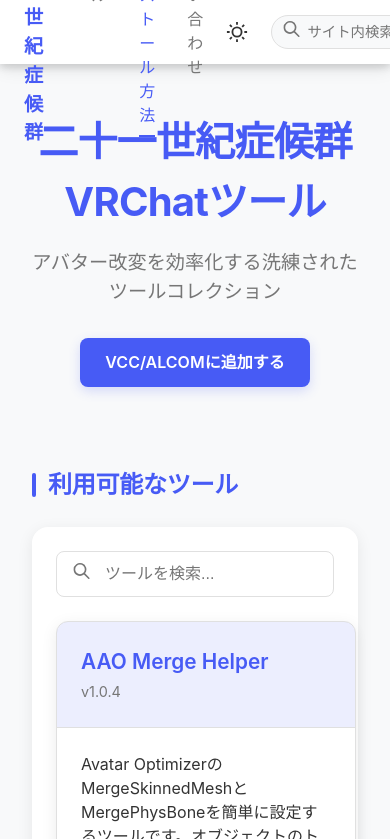
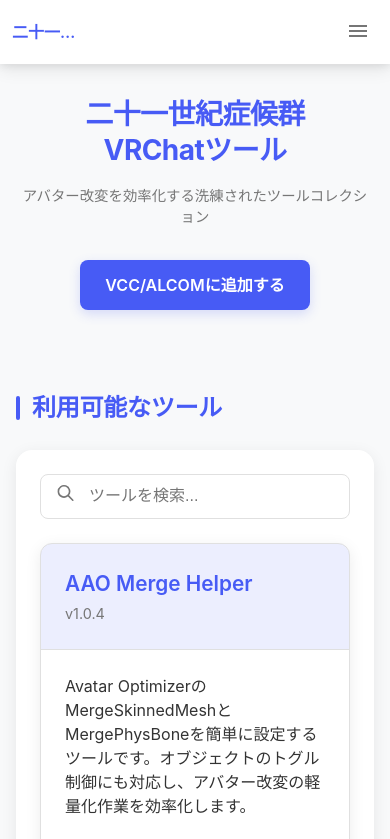
Before and after one commit to I21I/webtest, a plain HTML site: page index.html in a window 390 px wide. Shown: the top 839 px of the page. Drawn offline with Linux system fonts and the light colour scheme.

Commit message:
Update layout.css

```diff
--- a/css/layout.css
+++ b/css/layout.css
@@ -68,6 +68,7 @@ header {
     align-items: center;
     padding: 0 1.5rem;
     transition: all 0.3s ease;
+    box-sizing: border-box; /* 追加: ボックスサイズを保証 */
 }
 
 .header-left {
@@ -117,7 +118,15 @@ header {
     box-shadow: 0 4px 8px var(--shadow-color);
     z-index: 999;
     transform: translateY(-100%);
-    transition: transform var(--menu-transition) ease;
+    opacity: 0; /* 追加 */
+    visibility: hidden; /* 追加 */
+    transition: transform 0.3s ease, opacity 0.3s ease, visibility 0.3s ease;
+}
+
+.mobile-menu.active {
+    transform: translateY(0);
+    opacity: 1; /* 追加 */
+    visibility: visible; /* 追加 */
 }
 
 .mobile-menu-search {
@@ -133,8 +142,11 @@ header {
     border: 1px solid var(--border-color);
     background-color: var(--background-color);
     color: var(--text-color);
+    font-size: 0.95rem; /* 追加 */
+    transition: all 0.3s ease; /* 追加 */
+}
 
-    .mobile-menu-search-input:focus {
+.mobile-menu-search-input:focus {
     outline: none;
     border-color: var(--primary-color);
     box-shadow: 0 0 0 3px var(--primary-light);
@@ -201,6 +213,10 @@ header {
 }
 
 @media (max-width: 900px) {
+    .header {
+        padding: 0 1rem; /* ヘッダーの横パディングを調整 */
+    }
+
     .header-nav {
         display: none;
     }
@@ -215,6 +231,15 @@ header {
 
     .menu-button {
         display: block;
+        margin-left: auto; /* 右端に配置 */
+    }
+
+    /* モバイルメニューをアクティブでない限り非表示に */
+    .mobile-menu:not(.active) {
+        display: block;
+        transform: translateY(-100%);
+        opacity: 0;
+        visibility: hidden;
     }
 }
 
@@ -236,3 +261,33 @@ header {
         grid-template-columns: 1fr;
     }
 }
+
+/* スマホサイズ特有の調整 */
+@media (max-width: 480px) {
+    .header {
+        padding: 0 0.75rem; /* さらに狭く */
+    }
+
+    .site-title {
+        font-size: 1rem;
+        max-width: 60%; /* タイトルが長すぎる場合に切り詰め */
+        overflow: hidden;
+        text-overflow: ellipsis;
+        white-space: nowrap;
+    }
+
+    .container {
+        padding: 1rem;
+        padding-top: calc(var(--header-height) + 1rem);
+    }
+
+    h1 {
+        font-size: 1.75rem;
+        word-break: keep-all; /* 日本語タイトルの改行を調整 */
+        line-height: 1.3;
+    }
+
+    .subtitle {
+        font-size: 0.9rem;
+    }
+}
```
